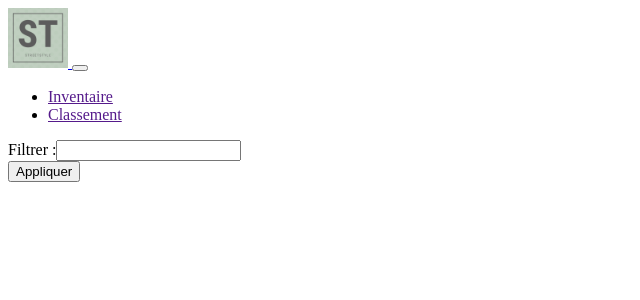
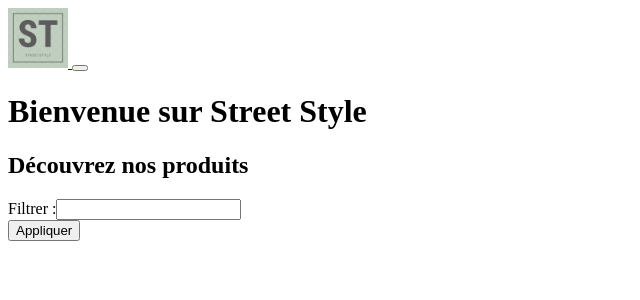
Before and after one commit to ClaireV38/minisite_product_trenta_application, a Symfony app: template templates/home/index.html.twig in a window 1280 px wide. Shown: the top 300 px of the page, without its empty margins (0-640 px from the left). Run offline with Twig, Linux system fonts and the light colour scheme; the template is opened without the code that fills it, so the values that code supplies are empty; form fields are guessed from the names that the template uses; some libraries are stand-ins or nearby versions.

Commit message:
change filter style

```diff
--- a/templates/_navbar.html.twig
+++ b/templates/_navbar.html.twig
@@ -6,13 +6,5 @@
         <span class="navbar-toggler-icon"></span>
     </button>
     <div class="collapse navbar-collapse d-md-flex flex-md-row justify-content-between" id="navbarNav">
-        <ul class="navbar-nav">
-            <li class="nav-item">
-                <a class="nav-link" href="">Inventaire</a>
-            </li>
-            <li class="nav-item">
-                <a class="nav-link" href="">Classement</a>
-            </li>
-        </ul>
     </div>
 </nav>
--- a/templates/home/index.html.twig
+++ b/templates/home/index.html.twig
@@ -3,19 +3,26 @@
 {% block title %}Accueil{% endblock %}
 
 {% block body %}
-    <section class="d-flex flex-row">
-        <div class="filter-form bg-light h-100 p-2 p-md-5 m-1 mt-2 text-center">
+    <h1 class="text-center">Bienvenue sur Street Style</h1>
+    <section>
+        <h2 class="text-center">Découvrez nos produits</h2>
+        <div class="container">
+            <div class="row d-flex flex-row justify-content-center">
+                <div class="filter-form bg-light p-2 p-5">
                     {{ form_start(form) }}
-        {{ form_row(form.category, {'label': 'Filtrer :'})}}
+                    {{ form_row(form.category, {'label': 'Filtrer :'}) }}
                     <button class="btn btn-primary">Appliquer</button>
                     {{ form_end(form) }}
+                </div>
+            </div>
         </div>
         <div class="container">
             <div class="row">
                 {% for product in products %}
                     <div class="col-md-4 mb-2 p-2">
                         <a class="card w-100 h-100 product-card" href="{{ path('product_show',{id: product.id}) }}">
-                            <img src="{{ vich_uploader_asset(product, 'pictureFile') }}" class="card-img-top p-2 picture-card"
+                            <img src="{{ vich_uploader_asset(product, 'pictureFile') }}"
+                                 class="card-img-top p-2 picture-card"
                                  alt="{{ product.picture }}">
                             <div class="card-body">
                                 <h5 class="card-title text-center">{{ product.title }}</h5>
@@ -24,6 +31,7 @@
                         </a>
                     </div>
                 {% endfor %}
+            </div>
         </div>
     </section>
     <section>
```
Also changed, not shown: assets/styles/app.scss (+11 -3 lines), public/build/app.css. Lines whose indentation alone changed are shown as unchanged.
